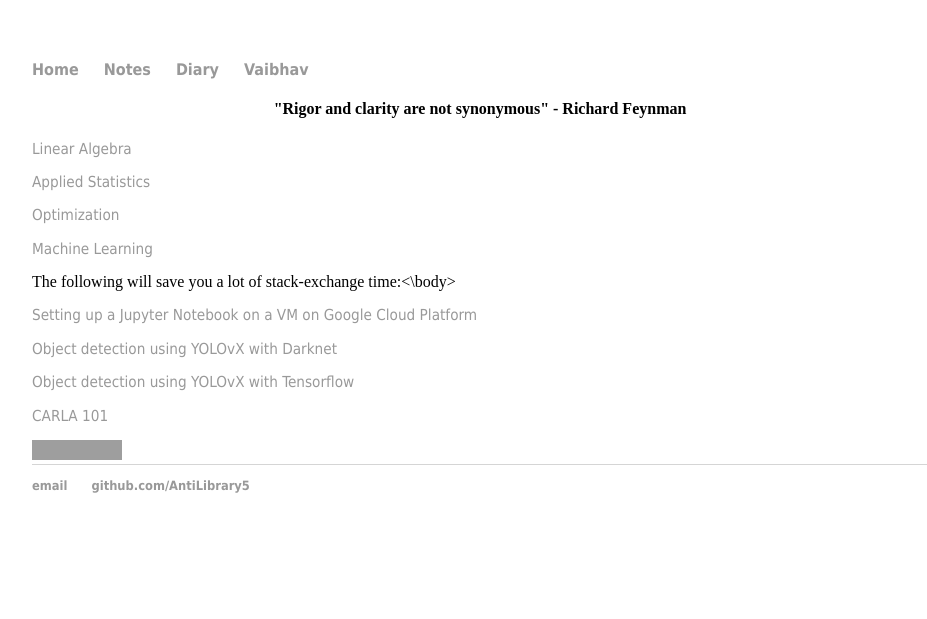
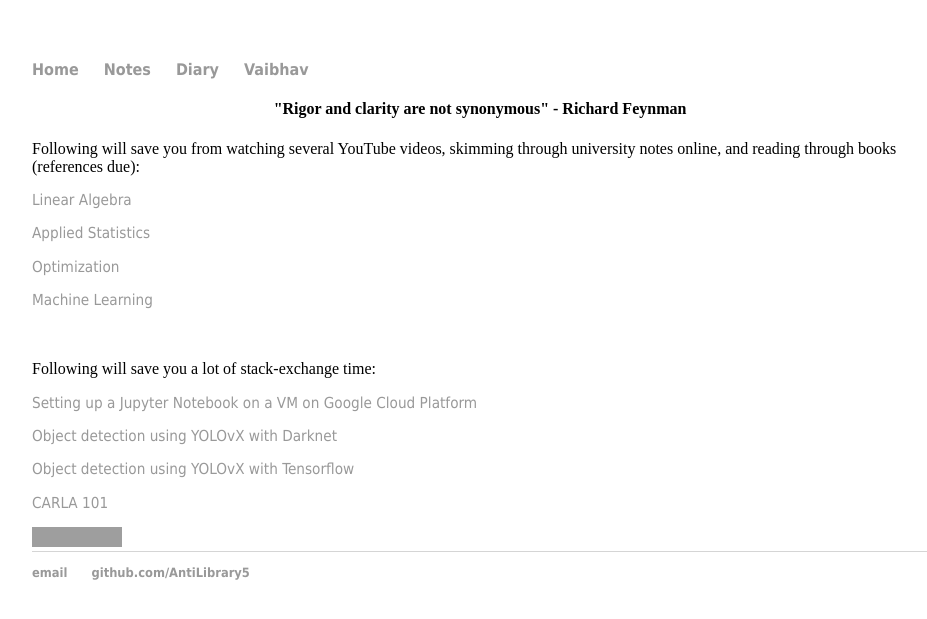
Before and after one commit to AntiLibrary5/AntiLibrary5.github.io, a Jekyll site: the page built from notes/index.html, in a window 1280 px wide. Shown: the top 619 px of the page, without its empty margins (160-1087 px from the left). Built offline with Jekyll 4.4.1, drawn with Linux system fonts in a browser that asks for light colours; grey boxes are pictures that could not be loaded.

Commit message:
Update index.html

```diff
--- a/notes/index.html
+++ b/notes/index.html
@@ -3,14 +3,16 @@
 title: Vaibhav Arora, theboxtroll
 ---
 <h4 align="center">"Rigor and clarity are not synonymous" - Richard Feynman</h4>
+<body>Following will save you from watching several YouTube videos, skimming through university notes online, and reading through books (references due):</body>
 <div class="blurb">
   <p><a href="/notes/linear_algebra/linear_algebra.html">Linear Algebra</a></p>
   <p><a href="/notes/statistics.html">Applied Statistics</a></p>
   <p><a href="/notes/optimization.html">Optimization</a></p>
   <p><a href="/notes/machine_learning.html">Machine Learning</a></p>
 </div><!-- /.blurb -->
-
-<body>The following will save you a lot of stack-exchange time:<\body>
+<br>
+<br>
+<body>Following will save you a lot of stack-exchange time:</body>
 <div class="blurb">
   <p><a href="/notes/stack/gcp.html">Setting up a Jupyter Notebook on a VM on Google Cloud Platform</a></p>
   <p><a href="/notes/stack/yolo_darknet.html">Object detection using YOLOvX with Darknet</a></p>
```
